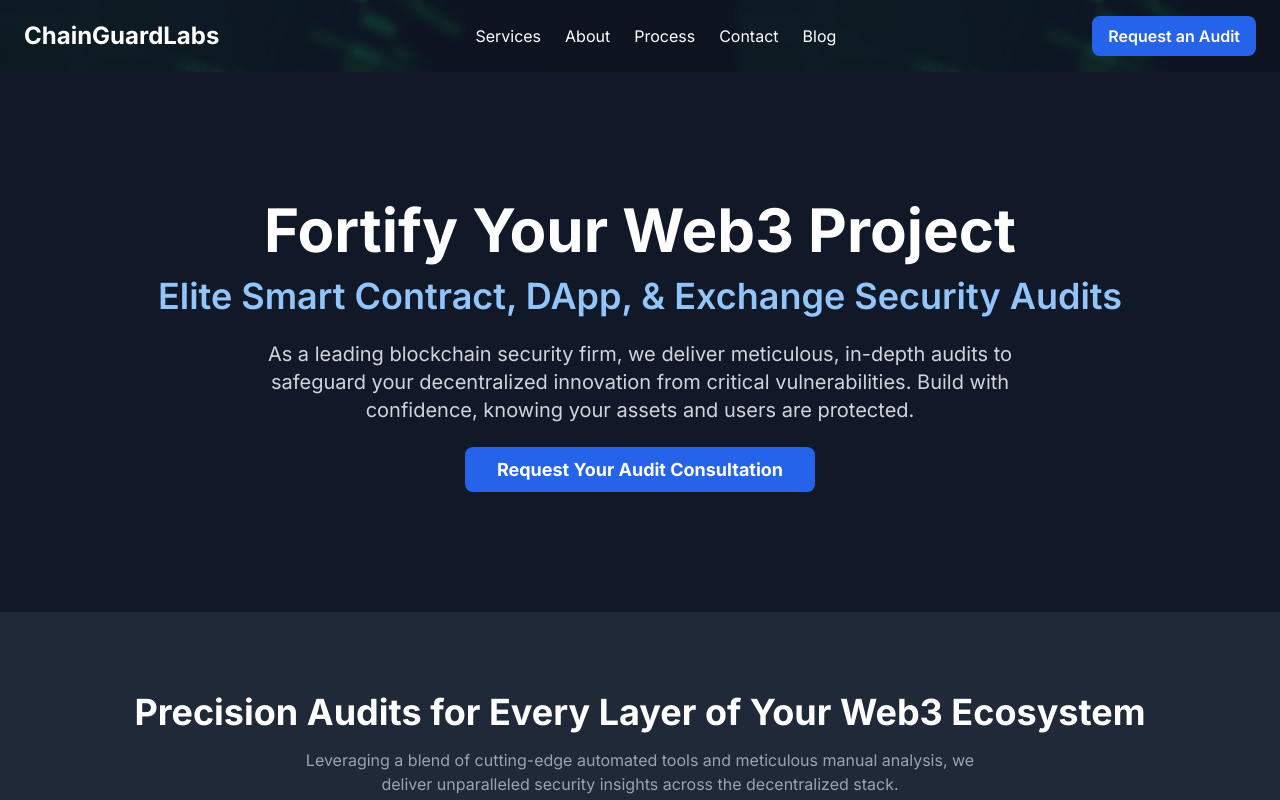
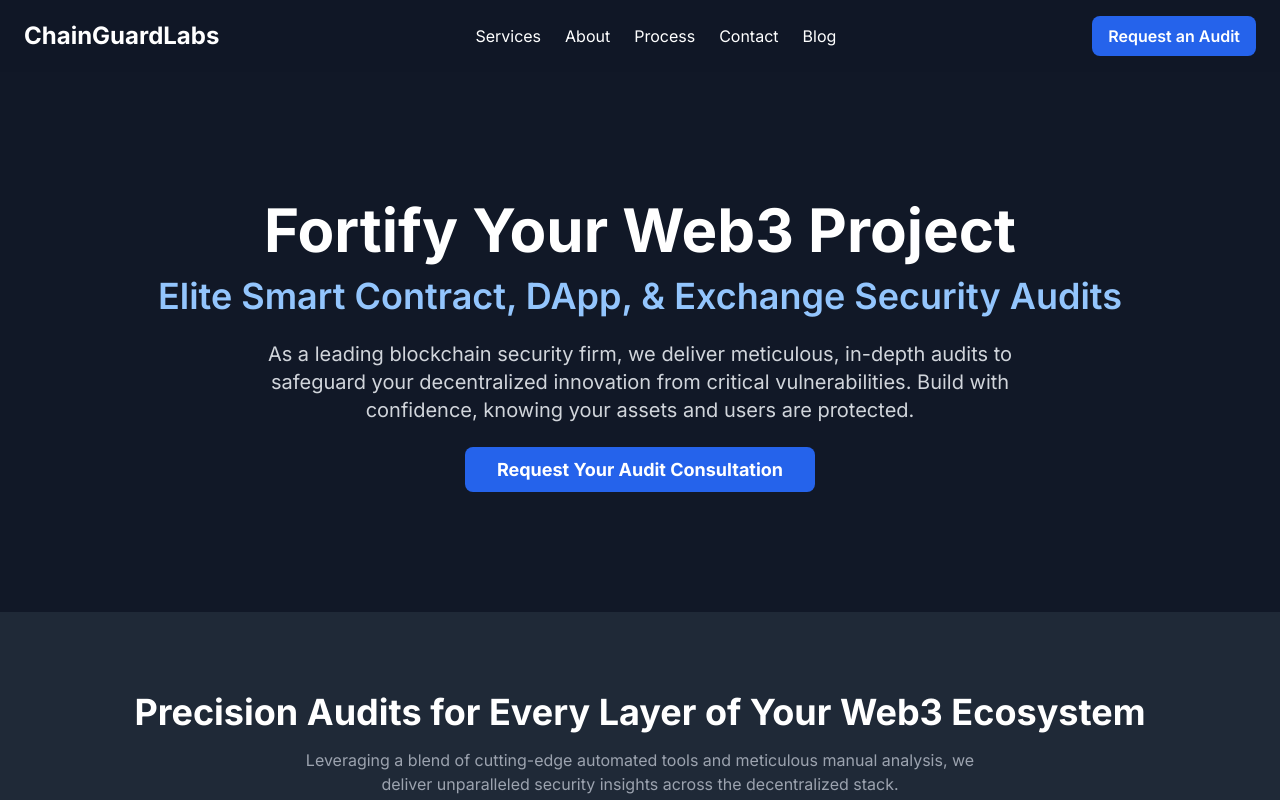
Before and after one commit to Rishab1315/Amit, a plain HTML site: page index.html in a window 1280 px wide. Shown: the top 800 px of the page. Drawn offline with nearby package versions, Linux system fonts and the light colour scheme.

Commit message:
Update index.html

```diff
--- a/index.html
+++ b/index.html
@@ -21,7 +21,7 @@
         }
     </style>
 </head>
-<body class="bg-gray-900 text-white" background="download (2).jpeg">
+<body class="bg-gray-900 text-white" background="">
 
     <!-- Header -->
     <header class="bg-gray-900/80 backdrop-blur-sm sticky top-0 z-50">
```
